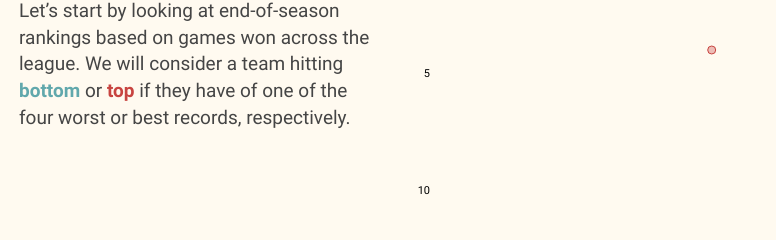
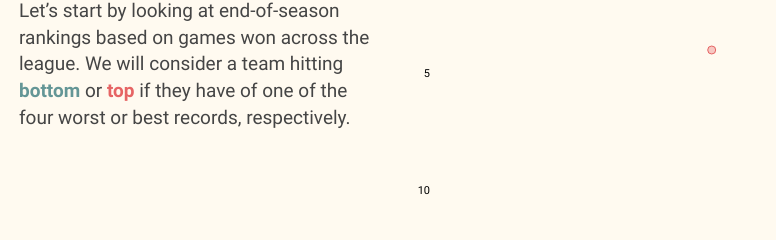
Before and after one commit to russellsamora/started-from-the-bottom, a website: page index.html in a window 1280 px wide. Shown: the part 359-599 px from the top of the page, 0-776 px from the left. Drawn offline with Linux system fonts and the light colour scheme.

Commit message:
colors more

```diff
--- a/main.styl
+++ b/main.styl
@@ -1,7 +1,9 @@
-$bottom = #205E65
-$top = #CA6E5D
 $bottom = rgb(97, 168, 172)
+$bottom = rgb(109, 123, 132)
+$bottom = rgb(100, 150, 150)
 $top = rgb(200, 68, 64)
+$top = rgb(255, 130, 136)
+$top = rgb(230, 100, 100)
 $neutral = rgb(160, 140, 120)
 $bg = rgb(255, 250, 240)
 $section-width = 360px
```
Also changed, not shown: bundle.css.
